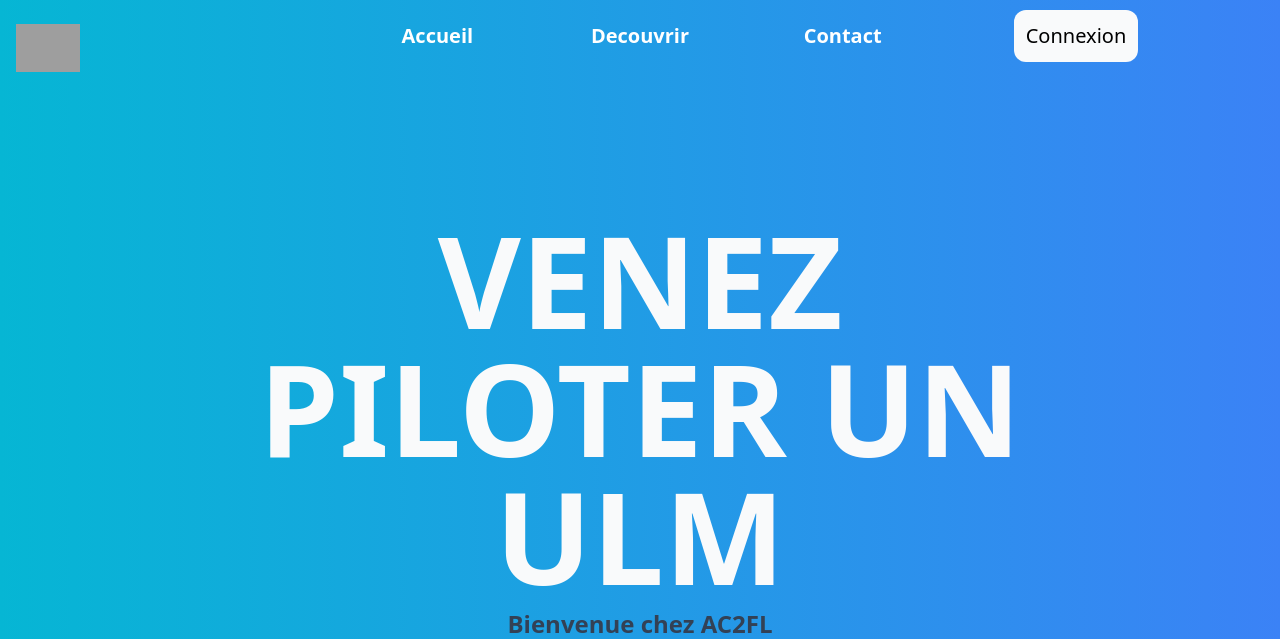
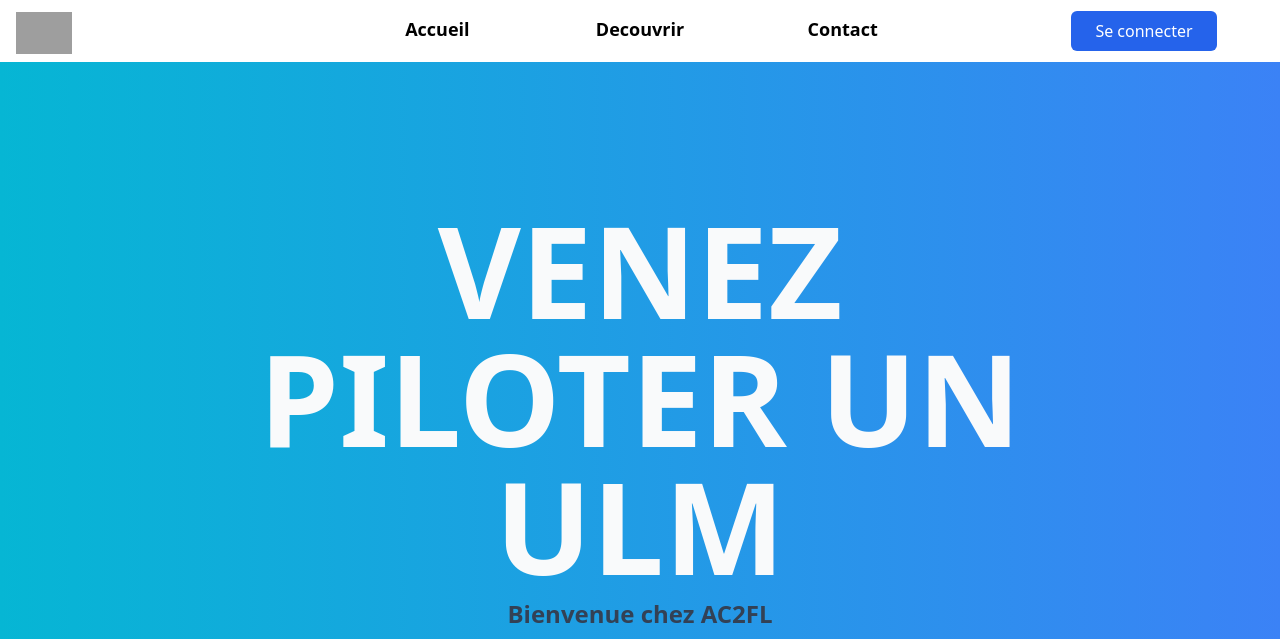
Before and after one commit to rboucheron/sae303, a PHP site: page / in a window 1280 px wide. Shown: the top 639 px of the page. Run offline with PHP 8.4, Linux system fonts and the light colour scheme; data comes from the database, SQL or seed files in the repository; grey boxes are pictures that could not be loaded.

Commit message:
avancé nav bar

```diff
--- a/component/header.php
+++ b/component/header.php
@@ -1,16 +1,16 @@
-<header class="grid grid-cols-2 gap-4 lg:grid-cols-4">
-    <div class="cursor-pointer grid place-items-start pt-2 lg:col-span-1  "><img src="./assets/images/logo.svg" class="w-16 mt-4 ml-4" alt=""></div>
-    <div class="cursor-pointer grid place-items-end pb-2 pr-6 lg:hidden "><svg xmlns="http://www.w3.org/2000/svg" width="32" height="32" viewBox="0 0 24 24" fill="none" stroke="#000000" stroke-width="2.75" stroke-linecap="round" stroke-linejoin="round" class="lucide lucide-align-justify">
+<header class="grid grid-cols-2 gap-4 lg:grid-cols-4 bg-white" >
+    <div class="cursor-pointer grid place-items-start pt-1 pb-2 lg:col-span-1  "><img src="./assets/images/logo.svg" class="w-14 mt-2 ml-4  " alt=""></div>
+    <div class="cursor-pointer grid place-items-end pb-2 pr-6 lg:hidden  "><svg xmlns="http://www.w3.org/2000/svg" width="32" height="32" viewBox="0 0 24 24" fill="none" stroke="#000000" stroke-width="2.75" stroke-linecap="round" stroke-linejoin="round" class="lucide lucide-align-justify">
             <line x1="3" x2="21" y1="6" y2="6" />
             <line x1="3" x2="21" y1="12" y2="12" />
             <line x1="3" x2="21" y1="18" y2="18" />
         </svg></div>
 
     <div class="hidden lg:grid place-items-center col-span-2 grid-cols-3 p-3 ">
-        <a class="grid font-semibold text-xl cursor-pointer text-white hover:underline " href="index.php">Accueil</a>
-        <a class="grid font-semibold text-xl cursor-pointer text-white hover:underline" href="index.php#activites">Decouvrir</a>
+        <a class="grid font-semibold text-lg cursor-pointer text-white hover:underline text-black  pb-1" href="index.php">Accueil</a>
+        <a class="grid font-semibold text-lg cursor-pointer text-white hover:underline text-black  pb-1" href="index.php#activites">Decouvrir</a>
 
-        <a class="grid font-semibold text-xl cursor-pointer text-white hover:underline">Contact</a>
+        <a class="grid font-semibold text-lg cursor-pointer text-white hover:underline text-black  pb-1">Contact</a>
     </div>
 
 
@@ -31,8 +31,8 @@
     <?php
     } else {
     ?>
-        <div class="hidden lg:grid place-items-center grid-cols-2 pl-9 ">
-            <div class=" grid"> <a class=" bg-gray-50 w-full text-center rounded-xl textfont-semibold text-xl cursor-pointer  p-3 " href="connexion.php">Connexion</a></div>
+        <div class="hidden lg:grid place-items-center grid-cols-1 pl-9  ">
+            <div class=" grid  "> <a class=" bg-blue-600 w-full text-center rounded-md textfont-semibold text-md cursor-pointer  p-2 pl-6 pr-6 text-white " href="connexion.php">Se connecter</a></div>
 
         </div>
 
--- a/dist/style.css
+++ b/dist/style.css
@@ -552,6 +552,14 @@
   grid-column: span 2 / span 2;
 }
 
+.col-span-3 {
+  grid-column: span 3 / span 3;
+}
+
+.col-span-1 {
+  grid-column: span 1 / span 1;
+}
+
 .m-2 {
   margin: 0.5rem;
 }
@@ -610,6 +618,10 @@
 
 .mt-4 {
   margin-top: 1rem;
+}
+
+.mt-1 {
+  margin-top: 0.25rem;
 }
 
 .block {
@@ -672,6 +684,18 @@
   width: 100%;
 }
 
+.w-10 {
+  width: 2.5rem;
+}
+
+.w-1 {
+  width: 0.25rem;
+}
+
+.w-14 {
+  width: 3.5rem;
+}
+
 .flex-none {
   flex: none;
 }
@@ -690,6 +714,10 @@
 
 .grid-cols-4 {
   grid-template-columns: repeat(4, minmax(0, 1fr));
+}
+
+.grid-cols-1 {
+  grid-template-columns: repeat(1, minmax(0, 1fr));
 }
 
 .flex-col {
@@ -742,6 +770,10 @@
 
 .rounded-xl {
   border-radius: 0.75rem;
+}
+
+.rounded-lg {
+  border-radius: 0.5rem;
 }
 
 .border {
@@ -797,6 +829,51 @@
   background-color: rgb(254 240 138 / var(--tw-bg-opacity));
 }
 
+.bg-blue-200 {
+  --tw-bg-opacity: 1;
+  background-color: rgb(191 219 254 / var(--tw-bg-opacity));
+}
+
+.bg-black {
+  --tw-bg-opacity: 1;
+  background-color: rgb(0 0 0 / var(--tw-bg-opacity));
+}
+
+.bg-purple-200 {
+  --tw-bg-opacity: 1;
+  background-color: rgb(233 213 255 / var(--tw-bg-opacity));
+}
+
+.bg-blue-100 {
+  --tw-bg-opacity: 1;
+  background-color: rgb(219 234 254 / var(--tw-bg-opacity));
+}
+
+.bg-blue-400 {
+  --tw-bg-opacity: 1;
+  background-color: rgb(96 165 250 / var(--tw-bg-opacity));
+}
+
+.bg-blue-500 {
+  --tw-bg-opacity: 1;
+  background-color: rgb(59 130 246 / var(--tw-bg-opacity));
+}
+
+.bg-yellow-800 {
+  --tw-bg-opacity: 1;
+  background-color: rgb(133 77 14 / var(--tw-bg-opacity));
+}
+
+.bg-blue-700 {
+  --tw-bg-opacity: 1;
+  background-color: rgb(29 78 216 / var(--tw-bg-opacity));
+}
+
+.bg-blue-600 {
+  --tw-bg-opacity: 1;
+  background-color: rgb(37 99 235 / var(--tw-bg-opacity));
+}
+
 .bg-gradient-to-r {
   background-image: linear-gradient(to right, var(--tw-gradient-stops));
 }
@@ -817,6 +894,14 @@
 
 .p-3 {
   padding: 0.75rem;
+}
+
+.p-1 {
+  padding: 0.25rem;
+}
+
+.p-4 {
+  padding: 1rem;
 }
 
 .py-2 {
@@ -848,6 +933,46 @@
   padding-top: 0.5rem;
 }
 
+.pt-1 {
+  padding-top: 0.25rem;
+}
+
+.pt-4 {
+  padding-top: 1rem;
+}
+
+.pb-5 {
+  padding-bottom: 1.25rem;
+}
+
+.pb-1 {
+  padding-bottom: 0.25rem;
+}
+
+.pb-4 {
+  padding-bottom: 1rem;
+}
+
+.pt-6 {
+  padding-top: 1.5rem;
+}
+
+.pb-3 {
+  padding-bottom: 0.75rem;
+}
+
+.pl-3 {
+  padding-left: 0.75rem;
+}
+
+.pl-5 {
+  padding-left: 1.25rem;
+}
+
+.pl-6 {
+  padding-left: 1.5rem;
+}
+
 .text-center {
   text-align: center;
 }
@@ -870,6 +995,16 @@
 .text-xl {
   font-size: 1.25rem;
   line-height: 1.75rem;
+}
+
+.text-lg {
+  font-size: 1.125rem;
+  line-height: 1.75rem;
+}
+
+.text-base {
+  font-size: 1rem;
+  line-height: 1.5rem;
 }
 
 .font-bold {
@@ -903,6 +1038,11 @@
 .text-white {
   --tw-text-opacity: 1;
   color: rgb(255 255 255 / var(--tw-text-opacity));
+}
+
+.text-black {
+  --tw-text-opacity: 1;
+  color: rgb(0 0 0 / var(--tw-text-opacity));
 }
 
 .shadow-sm {
```
